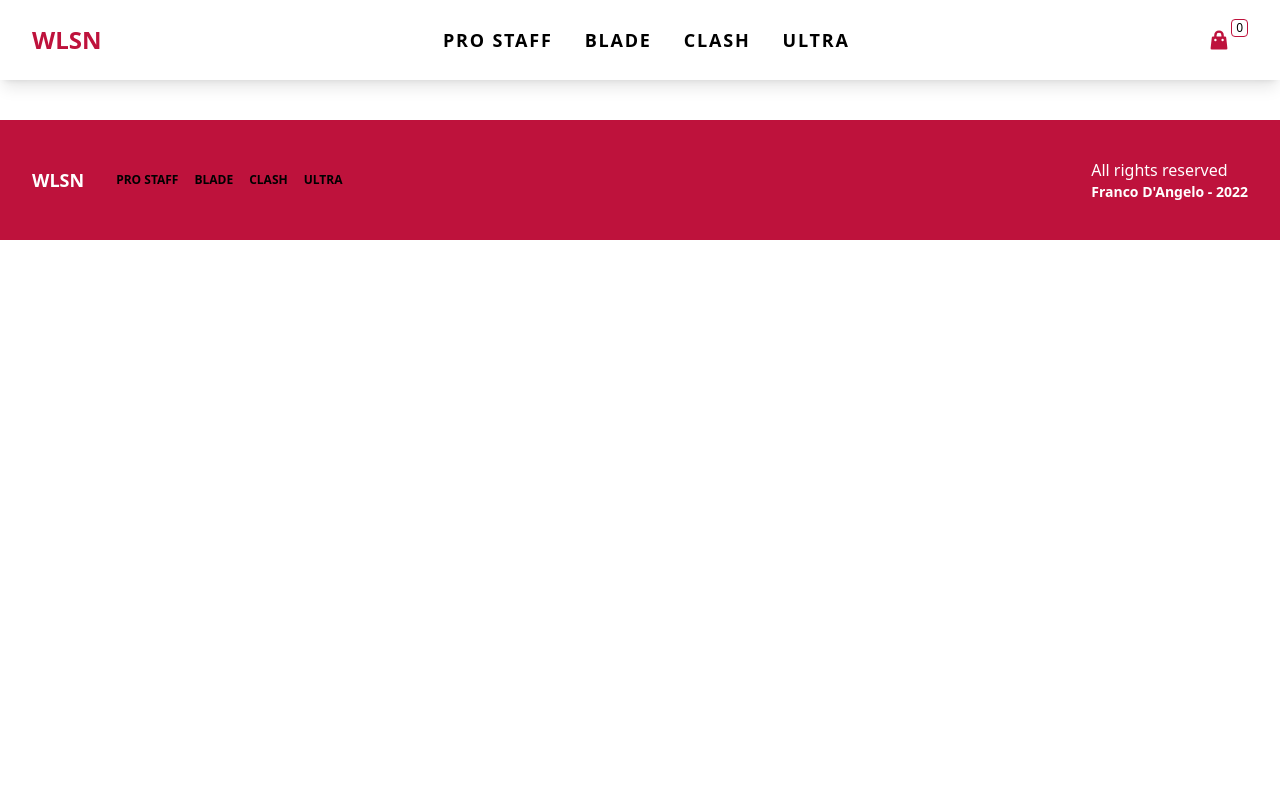
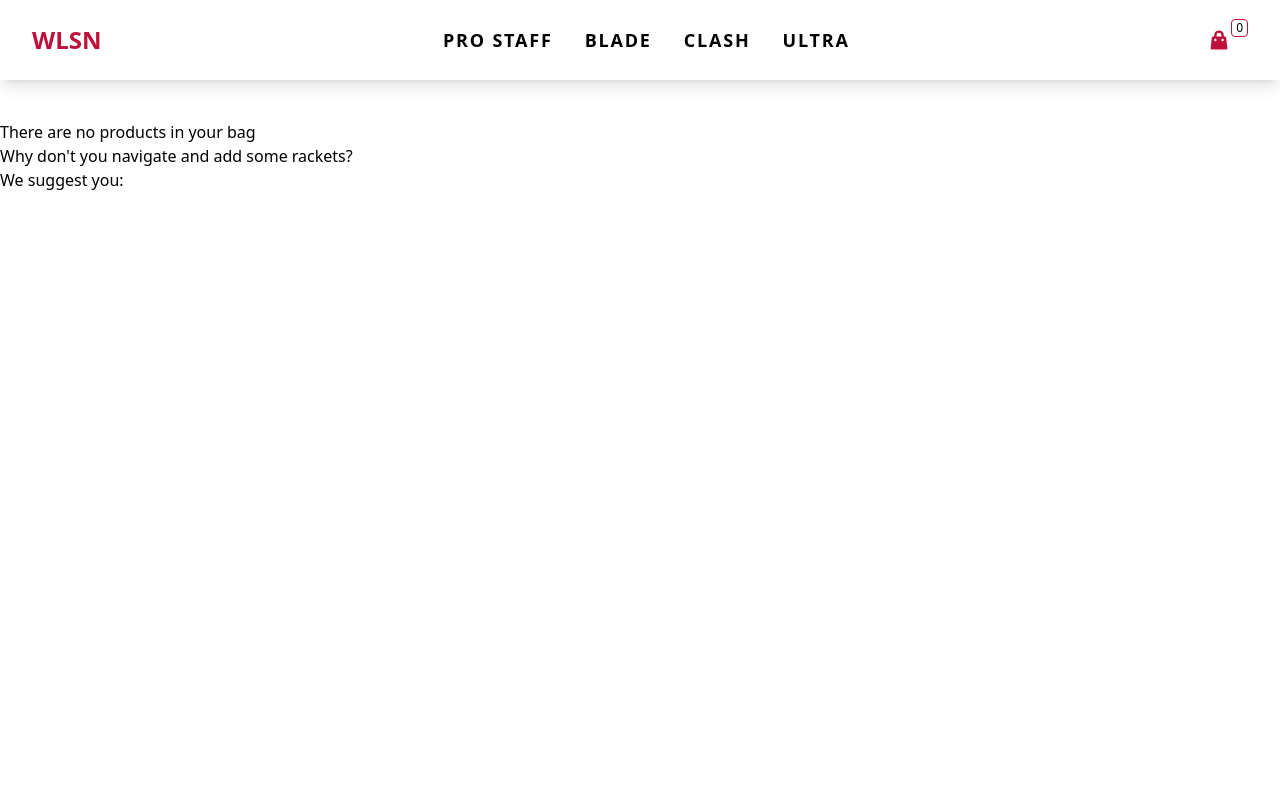
Before and after one commit to franodangelo/React-Ecommerce, a React (Create React App) app: page /bag in a window 1280 px wide. Shown: the top 800 px of the page. Built offline with nearby package versions, Linux system fonts and the light colour scheme.

Commit message:
working in the bag structure

```diff
--- a/src/components/Bag.jsx
+++ b/src/components/Bag.jsx
@@ -1,8 +1,51 @@
-import React from "react";
+import React, { useContext, useEffect, useState } from "react";
+import { useParams } from "react-router-dom";
+import itemsData from "../utils/itemsData";
+import promise from "../utils/promise";
+import { BagContext } from "./BagContext";
 
 export default function Bag() {
+    const [items, setItems] = useState([]);
+    const { id } = useParams();
+
+    useEffect(() => {
+        try {
+            if (id) {
+                promise(itemsData.filter(i => i.category === parseInt(id)), 500)
+                    .then(res => setItems(res))
+            } else {
+                promise(itemsData, 500)
+                    .then(res => setItems(res));
+            }
+        } catch (error) {
+            console.log(error);
+        }
+    }, [id])
+
+    const context = useContext(BagContext);
+
     return (
-        <>
-        </>
+        <main className="h-auto min-h-screen m-auto mb-auto grid gap-8 grid-cols-1 md:grid-cols-2 lg:grid-cols-3">
+            {
+                context.bagList.length === 0
+                    ?
+                    <div>
+                        <h1>There are no products in your bag</h1>
+                        <h2>Why don't you navigate and add some rackets?</h2>
+                        <p>We suggest you:</p>
+                        { }
+                    </div>
+                    : null
+            }
+            {
+                context.bagList.map(i =>
+                    <p>{i.count}x {i.name}: ${i.price * i.count}
+                        <button onClick={() => context.removeItem(i.id)}>Delete item</button></p>
+                )
+            }
+            {
+                context.bagList.length > 0 ? <button onClick={context.clearBag}>Clear bag</button> : null
+            }
+        </main>
     )
 }
```
